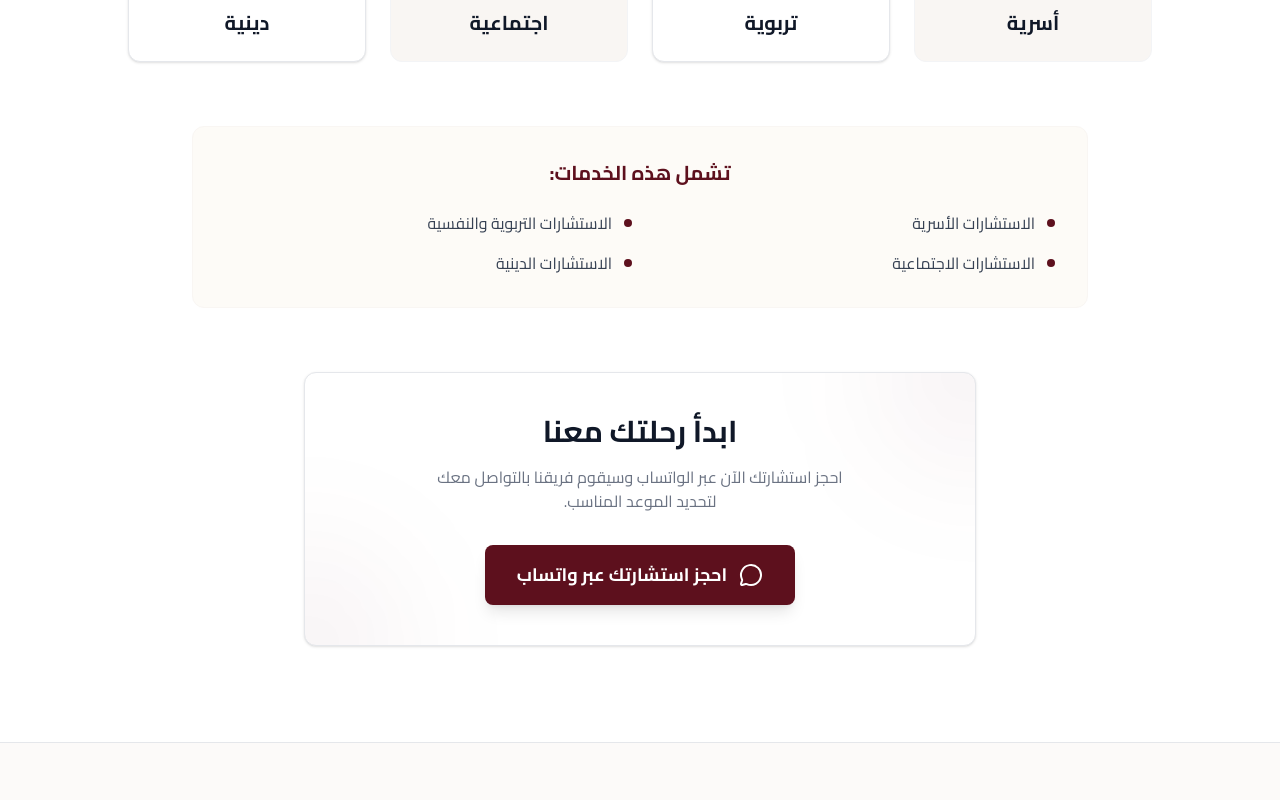
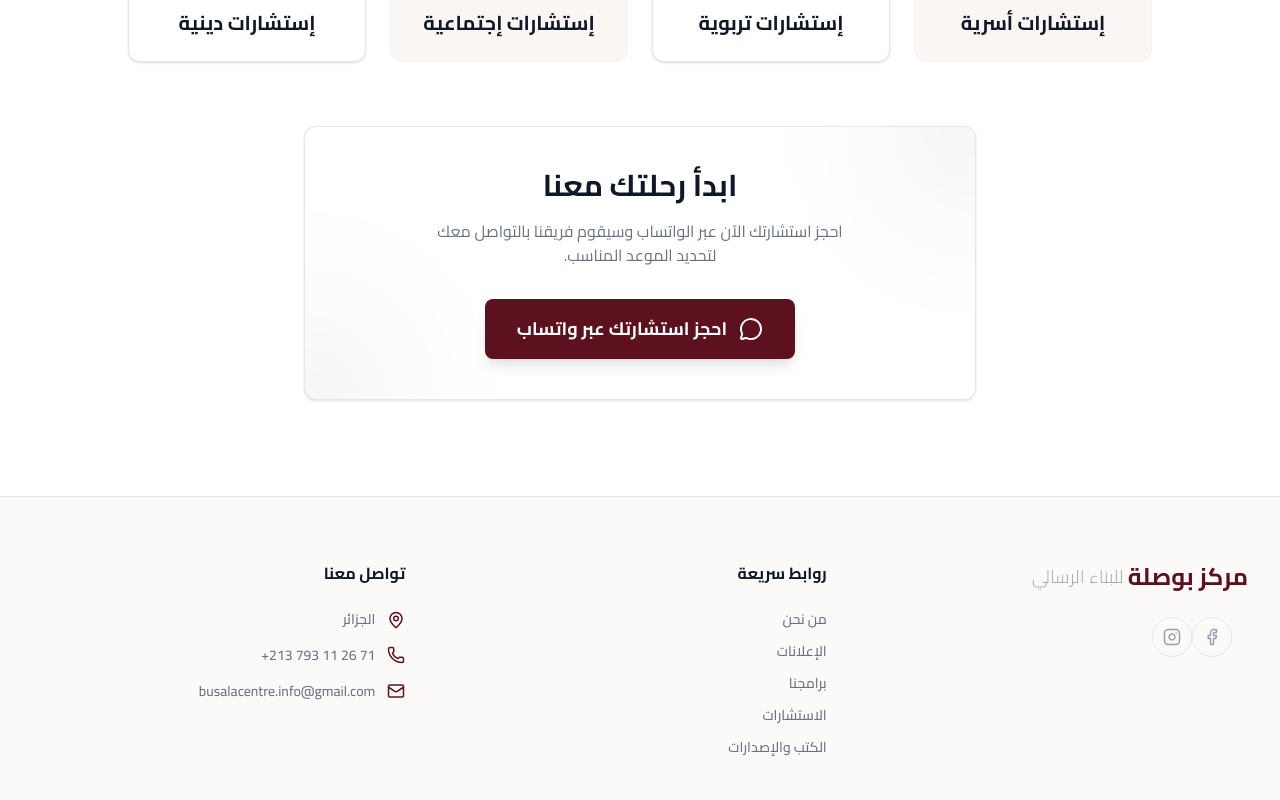
Before and after one commit to lina-ioussaidene/busala, a React (Vite) app: page /consultations in a window 1280 px wide. Shown: the part 520-1320 px from the top of the page. Built offline with nearby package versions, Linux system fonts and the light colour scheme.

Commit message:
Update all modified files

```diff
--- a/src/components/layout/Footer.tsx
+++ b/src/components/layout/Footer.tsx
@@ -14,15 +14,14 @@ export default function Footer() {
             </Link>
 
             <div className="flex space-x-4 space-x-reverse pt-2">
-              <a href="#" className="w-10 h-10 rounded-full border border-gray-200 flex items-center justify-center text-gray-400 hover:text-primary-800 hover:border-primary-800 transition">
+              <a href="https://www.facebook.com/profile.php?id=61589626752270" className="w-10 h-10 rounded-full border border-gray-200 flex items-center justify-center text-gray-400 hover:text-primary-800 hover:border-primary-800 transition">
                 <Facebook size={18} />
               </a>
-              <a href="#" className="w-10 h-10 rounded-full border border-gray-200 flex items-center justify-center text-gray-400 hover:text-primary-800 hover:border-primary-800 transition">
-                <Twitter size={18} />
-              </a>
-              <a href="#" className="w-10 h-10 rounded-full border border-gray-200 flex items-center justify-center text-gray-400 hover:text-primary-800 hover:border-primary-800 transition">
+
+              <a href="https://www.instagram.com/busala_centre?utm_source=qr&igsh=ZGY2dzQxMWM3Zmhz" className="w-10 h-10 rounded-full border border-gray-200 flex items-center justify-center text-gray-400 hover:text-primary-800 hover:border-primary-800 transition">
                 <Instagram size={18} />
               </a>
+
             </div>
           </div>
 
@@ -44,15 +43,15 @@ export default function Footer() {
             <ul className="space-y-4 font-medium">
               <li className="flex items-start gap-3">
                 <MapPin className="text-primary-800 flex-shrink-0 mt-0.5" size={18} />
-                <span className="text-gray-500">المركز الرئيسي، شارع العلم والمعرفة، المدينة</span>
+                <span className="text-gray-500">الجزائر</span>
               </li>
               <li className="flex items-center gap-3">
                 <Phone className="text-primary-800 flex-shrink-0" size={18} />
-                <span className="text-gray-500" dir="ltr">+966 50 123 4567</span>
+                <span className="text-gray-500" dir="ltr">+213 793 11 26 71</span>
               </li>
               <li className="flex items-center gap-3">
                 <Mail className="text-primary-800 flex-shrink-0" size={18} />
-                <span className="text-gray-500">info@bawsala.com</span>
+                <span className="text-gray-500">busalacentre.info@gmail.com</span>
               </li>
             </ul>
           </div>
--- a/src/pages/Books.tsx
+++ b/src/pages/Books.tsx
@@ -23,13 +23,13 @@ export default function Books() {
     {
       id: 4,
       title: 'دليل التأهيل الحضاري للمعلمين',
-      desc: 'منهجيتك لتأهيل المعلمين الرساليين.',
+      desc: 'منهجيتك للبناء الرسالي كمعلم',
       image: 'images/livre prof.png',
     },
     {
       id: 5,
       title: 'دليل التأهيل الحضاري للموهوبين ',
-      desc: 'منهجية التأهيل الحضاري للمعلم الرسالي',
+      desc: 'خارطة طريق لتوجيه طاقات الموهوبين نحو صناعة الأثر وبناء المستقبل',
       image: 'images/livre intello.png',
     },
   ];
@@ -40,12 +40,6 @@ export default function Books() {
       title: 'المسألة التربوية وإعداد إنسان الحضارة وفق النموذج الحضاري عند مالك بن نبي',
       desc: 'رؤية في التنظير والتطبيق لإعداد الإنسان الحضاري.',
       pdfUrl: 'articlepdf/المسألة-التربوية-وإعداد-إنسان-الحضارة-وفق-النموذج-الحضاري-عند-مالك-بن-نبي_-رؤية-في-التنظير-والتطبيق (1) (1).pdf'
-    },
-    {
-      id: 2,
-      title: 'من منظور السننية الشاملة',
-      desc: 'تحليل معمق لمفاهيم التزكية والتوجيه.',
-      pdfUrl: 'articlepdf/من منظور السننية الشاملة .pdf'
     },
     {
       id: 3,
@@ -62,7 +56,7 @@ export default function Books() {
     {
       id: 5,
       title: 'ثلاثية “المعرفة – الثقافة – التربية” وفاعليتها في تحقيق النهضة الحضارية',
-      desc: 'دراسة حول دور المعرفة والثقافة والتربية في تحقيق النهضة الحضارية.',
+      desc: 'من منظور السننية الشاملة',
       pdfUrl: 'articlepdf/ثلاثية “المعرفة – الثقافة – التربية” وفاعليتها في تحقيق النهضة الحضارية – أ قيراد دليلة – جامعة تلمسان.pdf'
     },
     {
--- a/src/pages/Consultations.tsx
+++ b/src/pages/Consultations.tsx
@@ -9,7 +9,7 @@ export default function Consultations() {
     <div className="pt-28 pb-24 min-h-screen bg-white">
       <div className="max-w-7xl mx-auto px-4 sm:px-6 lg:px-8">
         <div className="text-center mb-16">
-          <h1 className="text-3xl md:text-5xl font-bold text-primary-800 mb-6"> الاستشارات</h1>
+          <h1 className="text-3xl md:text-5xl font-bold text-primary-800 mb-6"> الإستشارات</h1>
           <div className="w-24 h-1 bg-primary-300 mx-auto rounded-full mb-8"></div>
           <p className="text-lg text-gray-600 max-w-2xl mx-auto">
             تشعر أحيانًا أن الضغوط تتراكم من كل جهة؟
@@ -26,51 +26,28 @@ export default function Consultations() {
             <div className="w-16 h-16 bg-white mx-auto rounded-lg flex items-center justify-center text-primary-800 mb-4 shadow-sm">
               <HeartHandshake size={32} />
             </div>
-            <h3 className="text-xl font-bold text-gray-900">أسرية</h3>
+            <h3 className="text-xl font-bold text-gray-900">إستشارات أسرية</h3>
           </div>
           <div className="bg-white p-6 rounded-xl text-center border border-gray-200 shadow-sm hover:shadow-md transition">
             <div className="w-16 h-16 bg-primary-800/10 mx-auto rounded-lg flex items-center justify-center text-primary-800 mb-4">
               <Baby size={32} />
             </div>
-            <h3 className="text-xl font-bold text-gray-900">تربوية</h3>
+            <h3 className="text-xl font-bold text-gray-900">إستشارات تربوية</h3>
           </div>
           <div className="bg-beige-100 p-6 rounded-xl text-center border border-gray-100 hover:shadow-md transition">
             <div className="w-16 h-16 bg-white mx-auto rounded-lg flex items-center justify-center text-primary-800 mb-4 shadow-sm">
               <Users size={32} />
             </div>
-            <h3 className="text-xl font-bold text-gray-900">اجتماعية</h3>
+            <h3 className="text-xl font-bold text-gray-900">إستشارات إجتماعية</h3>
           </div>
           <div className="bg-white p-6 rounded-xl text-center border border-gray-200 shadow-sm hover:shadow-md transition">
              <div className="w-16 h-16 bg-primary-800/10 mx-auto rounded-lg flex items-center justify-center text-primary-800 mb-4">
                <BookOpen size={32} />
              </div>
-            <h3 className="text-xl font-bold text-gray-900">دينية</h3>
+            <h3 className="text-xl font-bold text-gray-900">إستشارات دينية</h3>
           </div>
         </div>
 
-        <div className="max-w-4xl mx-auto mb-16">
-          <div className="bg-beige-50 p-8 rounded-xl border border-beige-100">
-            <h3 className="text-xl font-bold text-primary-800 mb-6 text-center">تشمل هذه الخدمات:</h3>
-            <div className="grid grid-cols-1 md:grid-cols-2 gap-4">
-              <div className="flex items-center gap-3">
-                <div className="w-2 h-2 bg-primary-800 rounded-full"></div>
-                <span className="text-gray-700">الاستشارات الأسرية</span>
-              </div>
-              <div className="flex items-center gap-3">
-                <div className="w-2 h-2 bg-primary-800 rounded-full"></div>
-                <span className="text-gray-700">الاستشارات التربوية والنفسية</span>
-              </div>
-              <div className="flex items-center gap-3">
-                <div className="w-2 h-2 bg-primary-800 rounded-full"></div>
-                <span className="text-gray-700">الاستشارات الاجتماعية</span>
-              </div>
-              <div className="flex items-center gap-3">
-                <div className="w-2 h-2 bg-primary-800 rounded-full"></div>
-                <span className="text-gray-700">الاستشارات الدينية</span>
-              </div>
-            </div>
-          </div>
-        </div>
 
         <div className="max-w-2xl mx-auto bg-white rounded-xl p-10 text-center border border-gray-200 shadow-sm relative overflow-hidden">
           {/* Decorative Pattern */}
--- a/src/pages/Home.tsx
+++ b/src/pages/Home.tsx
@@ -217,7 +217,7 @@ export default function Home() {
           <div className="bg-beige-50 p-8 md:p-12 rounded-3xl">
             <div className="grid grid-cols-2 md:grid-cols-3 gap-6">
               <a
-                href="https://wa.me/966501234567?text=السلام عليكم، أود الاستفسار عن خدمات مركز بوصلة"
+                href="https://wa.me/qr/YZAU7SOYGS3LD1"
                 target="_blank"
                 rel="noopener noreferrer"
                 className="flex flex-col items-center justify-center p-6 bg-primary-800 rounded-xl border border-primary-800 hover:bg-white hover:border-primary-800 hover:shadow-lg transition-all group"
@@ -231,7 +231,7 @@ export default function Home() {
               </a>
 
               <a
-                href="https://t.me/+s1QzcQBLaUMwYjE0"
+                href="https://t.me/busalacentre"
                 target="_blank"
                 rel="noopener noreferrer"
                 className="flex flex-col items-center justify-center p-6 bg-white rounded-xl border border-gray-200 hover:bg-primary-800 hover:border-primary-800 hover:shadow-lg transition-all group"
@@ -245,7 +245,7 @@ export default function Home() {
               </a>
 
               <a
-                href="https://instagram.com/bousla_center"
+                href="https://www.instagram.com/busala_centre?utm_source=qr&igsh=ZGY2dzQxMWM3Zmhz"
                 target="_blank"
                 rel="noopener noreferrer"
                 className="flex flex-col items-center justify-center p-6 bg-primary-800 rounded-xl border border-primary-800 hover:bg-white hover:border-primary-800 hover:shadow-lg transition-all group"
@@ -259,7 +259,7 @@ export default function Home() {
               </a>
 
               <a
-                href="https://facebook.com/bousla_center"
+                href="https://www.facebook.com/profile.php?id=61589626752270"
                 target="_blank"
                 rel="noopener noreferrer"
                 className="flex flex-col items-center justify-center p-6 bg-white rounded-xl border border-gray-200 hover:bg-primary-800 hover:border-primary-800 hover:shadow-lg transition-all group"
@@ -273,7 +273,7 @@ export default function Home() {
               </a>
 
               <a
-                href="https://tiktok.com/@bousla_center"
+                href="https://www.tiktok.com/@manada738?_r=1&_d=dhhe6h4bhbgl4f&sec_uid=MS4wLjABAAAA06Zj3voYvAeBnPDzLS0OifxiG9C8c5N6lpd2TATKCuSxYKXaZDSrVQC0KA3kOVXx&share_author_id=7392972606993286150&sharer_language=ar&source=h5_m&u_code=ef82ld00acmk4f&timestamp=1778964746&user_id=7392972606993286150&sec_user_id=MS4wLjABAAAA06Zj3voYvAeBnPDzLS0OifxiG9C8c5N6lpd2TATKCuSxYKXaZDSrVQC0KA3kOVXx&item_author_type=1&utm_source=copy&utm_campaign=client_share&utm_medium=android&share_iid=7637164212515309329&share_link_id=f5362550-5bb9-4a3e-b4d6-4aad1e6f8c51&share_app_id=1233&ugbiz_name=ACCOUNT&ug_btm=b8727%2Cb7360&social_share_type=5&enable_checksum=1"
                 target="_blank"
                 rel="noopener noreferrer"
                 className="flex flex-col items-center justify-center p-6 bg-primary-800 rounded-xl border border-primary-800 hover:bg-white hover:border-primary-800 hover:shadow-lg transition-all group"
@@ -287,7 +287,7 @@ export default function Home() {
               </a>
 
               <a
-                href="https://youtube.com/@bousla_center"
+                href="https://www.youtube.com/@info.busalacentre"
                 target="_blank"
                 rel="noopener noreferrer"
                 className="flex flex-col items-center justify-center p-6 bg-white rounded-xl border border-gray-200 hover:bg-primary-800 hover:border-primary-800 hover:shadow-lg transition-all group"
```
Also changed, not shown: public/images/projet construction.png (added).
